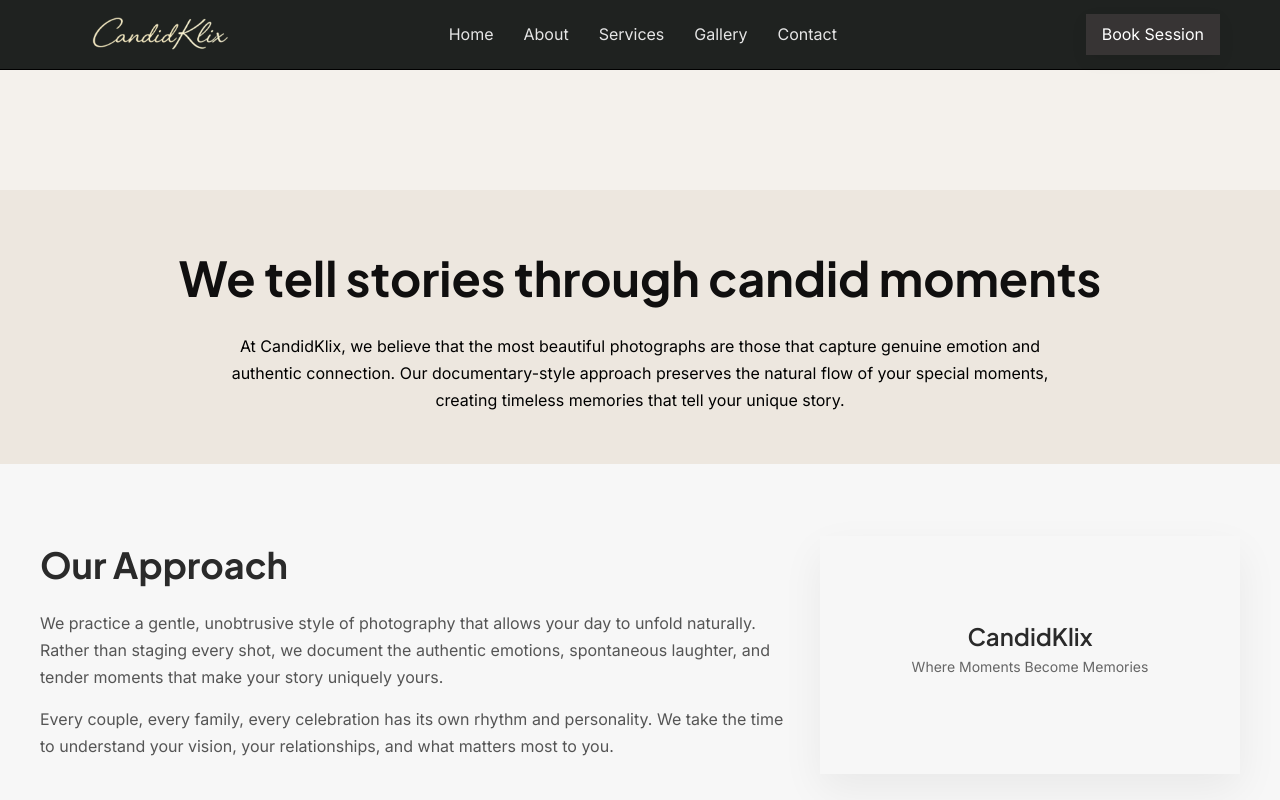
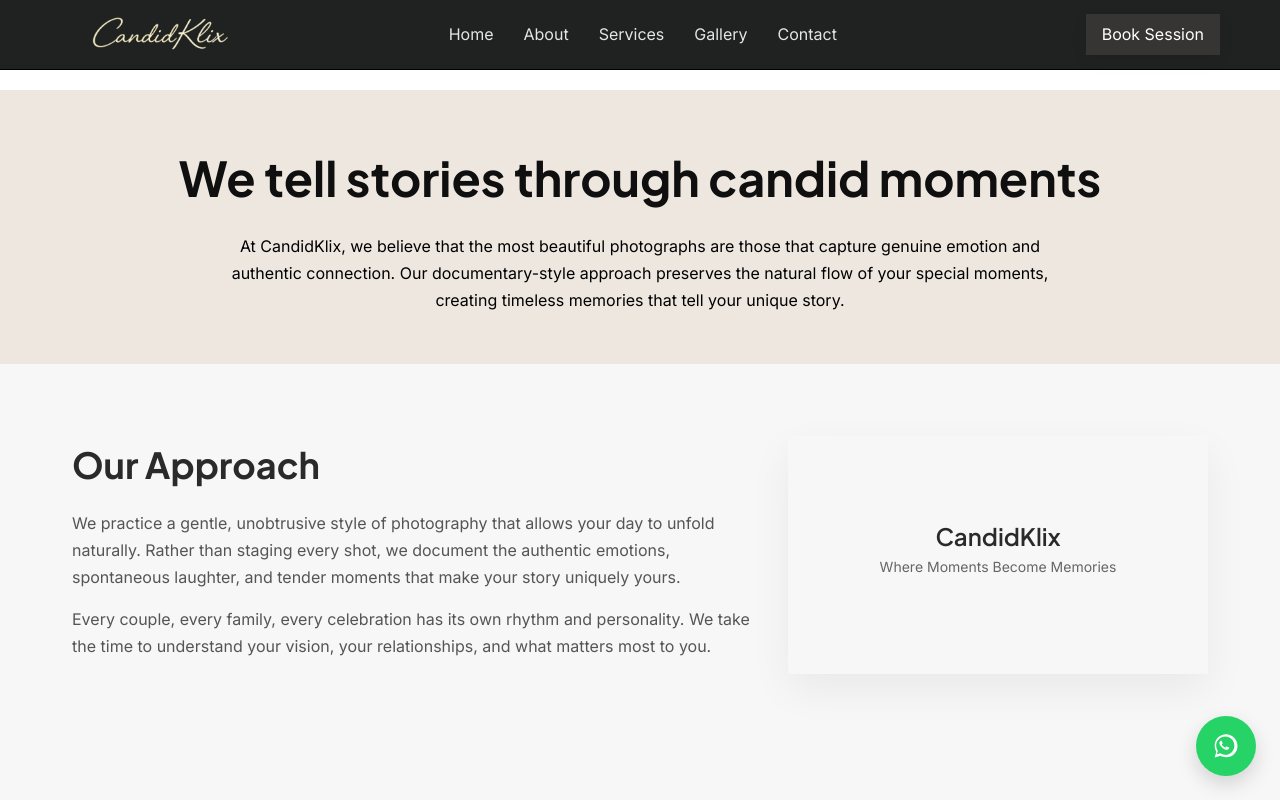
Before and after one commit to krantiinitonetech-tech/candidklix, a Next.js app: page /about in a window 1280 px wide. Shown: the top 800 px of the page. Built offline with nearby package versions, Linux system fonts and the light colour scheme.

Commit message:
Video Section Update

```diff
--- a/src/app/globals.css
+++ b/src/app/globals.css
@@ -44,6 +44,16 @@ html, body {
   --breadcrumb-font: Inter, system-ui, -apple-system, "Segoe UI", Roboto, "Helvetica Neue", Arial, sans-serif;
 }
 
+@media (max-width: 768px) {
+  :root {
+    --fs-h1: clamp(1.8rem, 7vw, 2.2rem);
+    --fs-h2: clamp(1.5rem, 6vw, 1.9rem);
+    --fs-h3: clamp(1.25rem, 5vw, 1.5rem);
+    --fs-h4: clamp(1.1rem, 4.5vw, 1.25rem);
+    --fs-body: 15px;
+  }
+}
+
 
 
 
@@ -153,6 +163,10 @@ h1,h2,h3,h4,h5,h6,
 /* Terms & Conditions page (match site theme) */
 .terms-root { color: var(--text-body); background:#f7f7f7; }
 .container { max-width: 1100px; margin: 0 auto; padding: 0 20px; box-sizing: border-box; }
+
+@media (max-width: 640px) {
+  .container { padding: 0 16px; }
+}
 
 .terms-hero {
   padding: 48px 30px;
@@ -346,6 +360,8 @@ background: #252323;
   .brand-logo { width: 30px; height: 30px; }
   .brand-text { font-size: 16px; }
   .btn-cta { padding: 8px 12px; font-size: 14px; }
+  .brand-logo-wrapper,
+  .logo-fill { min-width: 112px; }
 }
 
 /* Figma-accurate footer styles */
@@ -367,7 +383,7 @@ background: #252323;
 
 /* ---- GRID FIX: 4 columns on desktop, 2 on tablet, 1 on mobile ---- */
 .footer-grid {
-  max-width: 1200px;
+  max-width: 1370px;
   margin: 0 auto;
   padding: 0 48px 48px;
   display: grid;
@@ -459,6 +475,7 @@ background: #252323;
   text-decoration: none;
   color: inherit;
   color: #ffffff;
+  gap : 4px;
 }
 
 .footer-list a:hover {
@@ -604,6 +621,7 @@ background: #252323;
 .hero-figma {
   position: relative;
   height: 90vh;
+  height: 90svh;
   min-height: 640px;
   width: 100%;
   overflow: hidden;
@@ -636,6 +654,7 @@ background: #252323;
 @media (max-width: 1024px) {
   .hero-figma {
     height: 80vh;
+    height: 80svh;
     min-height: 520px;
   }
 }
@@ -643,35 +662,21 @@ background: #252323;
 @media (max-width: 640px) {
   .hero-figma {
     height: 70vh;
+    height: 70svh;
     min-height: 420px;
   }
 }
-
-
-
-
-
-
-
-
-
-
-
-
-
-
-
-
-
-
-
-
 
 /* ===== ABOUT SECTION — Editorial Redesign ===== */
 
 .about-root {
   background: #f4f1ec;          /* beige background */
-  padding: 100px 0;
+  padding: 0px 0;
+}
+
+.about-roots{
+  background: #f4f1ec;          /* beige background */
+  padding: 50px 0;
 }
 
 .container {
@@ -698,7 +703,7 @@ background: #252323;
 /* Text Column */
 .about-title {
   font-family: var(--font-heading, serif);
-  font-size: 36px;
+  font-size: 48px;
   font-weight: 500;
   margin-bottom: 28px;
   color: #222;
@@ -746,12 +751,18 @@ background: #252323;
 
   .about-title {
     font-size: 28px;
+    text-align: center;   /* <-- Added line */
   }
 
   .about-paragraphs p {
     font-size: 15px;
   }
-}
+
+  .about-image {
+    height: min(72vw, 420px);
+  }
+}
+
 
 
 
@@ -834,10 +845,7 @@ background: #252323;
   background: #ebe6df;
   padding: 50px 60px;
   position: relative;
-  .services-list-card {
   height: 100%;
-}
-
 }
 
 .service-item {
@@ -921,13 +929,173 @@ background: #252323;
     height: 200px;
   }
 
+  .service-item {
+    font-size: 16px;
+    padding: 14px 0;
+  }
+
   .dots {
     display: none;
   }
 }
 
-
-
+/* ===== FILMS SECTION ===== */
+
+.films-root {
+  position: relative;
+  background: #ebe6df;
+  padding: 30px 0;
+  overflow: hidden;
+}
+
+/* Subtle soft radial glow */
+.films-root::before {
+  content: "";
+  position: absolute;
+  width: 500px;
+  height: 500px;
+  top: -120px;
+  right: -120px;
+  background: radial-gradient(circle, rgba(233,227,220,0.6) 0%, rgba(255,255,255,0) 70%);
+  z-index: 0;
+}
+.films-video-embed iframe {
+  position: relative;
+  z-index: 2;
+}
+/* Light dotted decorative element */
+.films-root::after {
+  content: "";
+  position: absolute;
+  width: 240px;
+  height: 240px;
+  bottom: -60px;
+  left: -60px;
+  background-image: radial-gradient(#e6dfd6 2px, transparent 2px);
+  background-size: 16px 16px;
+  opacity: 0.4;
+  border-radius: 50%;
+  z-index: 0;
+}
+
+.films-container {
+  max-width: 1200px;
+  margin: 0 auto;
+  padding: 0 32px;
+  text-align: center;
+
+}
+
+.films-title {
+  font-family: var(--font-heading, serif);
+  font-size: 48px;
+  margin-bottom: 30px;
+  color: #222;
+  font-weight: 500;
+}
+
+.films-video-wrapper {
+  display: flex;
+  justify-content: center;
+}
+
+.films-video-thumb {
+  position: relative;
+  width: 100%;
+  max-width: 1000px;
+  aspect-ratio: 16 / 9;
+  overflow: hidden;
+}
+
+.films-video-thumb img {
+  width: 100%;
+  height: 100%;
+  object-fit: cover;
+}
+
+.films-play-overlay {
+  position: absolute;
+  inset: 0;
+  display: flex;
+  align-items: center;
+  justify-content: center;
+  font-size: 60px;
+  color: rgba(255,255,255,0.85);
+  background: rgba(0,0,0,0.15);
+  cursor: pointer;
+}
+
+/* === Updated Films Video Size (Editorial Medium Layout) === */
+
+.films-video-embed {
+  position: relative;
+  width: 100%;
+  max-width: 1100px;   /* Increased from 1000px */
+  aspect-ratio: 16 / 9;
+  margin: 0 auto;
+}
+
+.films-video-embed iframe {
+  width: 100%;
+  height: 100%;
+  border: none;
+  border-radius: 0px;   /* subtle polish */
+  box-shadow: 0 20px 50px rgba(0, 0, 0, 0.08);
+}
+
+.films-actions {
+  margin-top: 40px;
+}
+
+.films-btn {
+  display: inline-block;
+  padding: 12px 34px;
+  background: #222;
+  color: #fff;
+  text-decoration: none;
+  font-weight: 500;
+  letter-spacing: 1px;
+  transition: 0.3s ease;
+}
+
+.films-btn:hover {
+  background: #000;
+}
+
+/* Responsive */
+@media (max-width: 768px) {
+  .films-root {
+    padding: 50px 0;
+  }
+
+  .films-title {
+    font-size: 32px;
+  }
+
+  .films-container {
+    padding: 0 20px;
+  }
+}
+
+/* ===== Dotted Accent – Top Right of Video ===== */
+
+.films-video-embed {
+  position: relative;   /* already exists, keep it */
+}
+
+/* Corner dotted pattern */
+.films-video-embed::after {
+  content: "";
+  position: absolute;
+  top: -35px;        /* adjust position */
+  right: -35px;      /* adjust position */
+  width: 160px;
+  height: 160px;
+  background-image: radial-gradient(#cfc8bf 2px, transparent 2px);
+  background-size: 16px 16px;
+  opacity: 0.5;
+  z-index: 0;
+}
 
 /* Gallery section */
 
@@ -990,6 +1158,10 @@ background: #252323;
   .slider-tile {
     min-width: 220px;
     height: 300px;
+  }
+
+  .slider-arrow {
+    display: none;
   }
 }
 
@@ -1066,7 +1238,7 @@ background: #252323;
 .testimonials-title {
   text-align: center;
   font-family: var(--font-heading, serif);
-  font-size: 40px;
+  font-size: 48px;
   margin-bottom: 60px;
   color: #222;
     font-weight: 500;
@@ -1095,7 +1267,7 @@ background: #252323;
   position: relative;
   width: 100%;
   height: 260px;              /* smaller mobile image */
-  border-radius: 12px;
+  /* border-radius: 12px; */
   overflow: hidden;
 }
 
@@ -1108,7 +1280,7 @@ background: #252323;
 .testimonial-card {
   background: #eae5df;
   padding: 30px;
-  border-radius: 12px;
+  /* border-radius: 12px; */
   box-shadow: 0 15px 35px rgba(0,0,0,0.05);
   margin: 0;                 /* remove overlap */
 }
@@ -1253,12 +1425,32 @@ background: #252323;
   transition: 0.4s ease;
 }
 
+
+/* ===== Category Gallery Responsive Grid ===== */
+
+.category-gallery-grid {
+  grid-template-columns: 1fr; /* Mobile default */
+}
+
+@media (min-width: 768px) {
+  .category-gallery-grid {
+    grid-template-columns: repeat(2, 1fr); /* Tablet */
+  }
+}
+
+@media (min-width: 1024px) {
+  .category-gallery-grid {
+    grid-template-columns: repeat(3, 1fr); /* Desktop */
+  }
+}
+
 /* ===== Responsive ===== */
 
 @media (max-width: 900px) {
   .gallery-grid {
     grid-template-columns: 1fr;
     gap: 50px;
+    margin: 48px auto;
   }
 
   .gallery-image {
@@ -1267,6 +1459,25 @@ background: #252323;
 
   .gallery-hero h1 {
     font-size: 36px;
+  }
+}
+
+@media (max-width: 540px) {
+  .gallery-hero {
+    padding: 24px 16px;
+  }
+
+  .gallery-hero h1 {
+    font-size: 32px;
+    margin-bottom: 10px;
+  }
+
+  .gallery-hero p {
+    font-size: 15px;
+  }
+
+  .gallery-image {
+    height: 260px;
   }
 }
 
@@ -1335,6 +1546,13 @@ background: #252323;
   .service-media { height:180px; border-radius:12px; }
   .service-body { padding:20px; }
   .service-title { font-size:20px; }
+  .service-actions {
+    width: 100%;
+    flex-direction: column;
+  }
+  .service-actions .btn {
+    width: 100%;
+  }
 }
 
 /* Why choose us section styles */
@@ -1490,6 +1708,27 @@ background: #252323;
 html, body {
   overflow-x: hidden;
   width: 100%;
+}
+
+/* === Floating WhatsApp Button === */
+.whatsapp-float {
+  position: fixed;
+  bottom: 24px;
+  right: 24px;
+  width: 60px;
+  height: 60px;
+  background: #25D366;
+  border-radius: 50%;
+  display: flex;
+  align-items: center;
+  justify-content: center;
+  box-shadow: 0 8px 20px rgba(0,0,0,0.15);
+  z-index: 9999;
+  transition: transform 0.2s ease;
+}
+
+.whatsapp-float:hover {
+  transform: scale(1.1);
 }
 
 /* Booking form styles  */
--- a/src/app/layout.tsx
+++ b/src/app/layout.tsx
@@ -39,7 +39,28 @@ export default function RootLayout({ children }: { children: React.ReactNode })
       <body>
         <Header />
         <main>{children}</main>
+  {/* === Floating WhatsApp Button === */}
+<a
+  href="https://wa.me/18165902011"
+  target="_blank"
+  rel="noopener noreferrer"
+  aria-label="Chat on WhatsApp"
+  className="whatsapp-float"
+>
+  <svg
+    xmlns="http://www.w3.org/2000/svg"
+    viewBox="0 0 32 32"
+    width="28"
+    height="28"
+  >
+    <path
+      fill="white"
+      d="M19.11 17.39c-.28-.14-1.64-.81-1.89-.9-.25-.09-.43-.14-.61.14-.18.28-.7.9-.86 1.08-.16.18-.32.2-.6.07-.28-.14-1.18-.43-2.25-1.37-.83-.74-1.39-1.66-1.55-1.94-.16-.28-.02-.43.12-.57.12-.12.28-.32.41-.48.14-.16.18-.28.27-.46.09-.18.05-.34-.02-.48-.07-.14-.61-1.47-.84-2.02-.22-.53-.44-.46-.61-.47l-.52-.01c-.18 0-.48.07-.73.34-.25.28-.96.94-.96 2.3 0 1.35.98 2.66 1.12 2.84.14.18 1.94 2.96 4.7 4.15.66.28 1.18.45 1.58.58.66.21 1.26.18 1.74.11.53-.08 1.64-.67 1.87-1.31.23-.64.23-1.19.16-1.31-.07-.12-.25-.19-.53-.33zM16.02 2.67C8.87 2.67 3.07 8.47 3.07 15.62c0 2.43.64 4.79 1.86 6.86L3 29l6.69-1.75c1.99 1.09 4.25 1.66 6.53 1.66 7.15 0 12.95-5.8 12.95-12.95S23.17 2.67 16.02 2.67zm0 23.64c-2.12 0-4.2-.57-6.01-1.65l-.43-.25-3.97 1.04 1.06-3.87-.28-.45a10.35 10.35 0 01-1.61-5.51c0-5.73 4.66-10.39 10.39-10.39s10.39 4.66 10.39 10.39-4.66 10.39-10.39 10.39z"
+    />
+  </svg>
+</a>
         <Footer />
+
       </body>
     </html>
   )
--- a/src/app/page.tsx
+++ b/src/app/page.tsx
@@ -14,7 +14,8 @@ import Philosophy from "@/components/Philosophy";
 import Services from "@/components/Services";
 import Gallery from "@/components/Gallery";
 import Testimonials from "@/components/Testimonials";
-import Philosophy2 from "@/components/Philosophy2";
+// import Philosophy2 from "@/components/Philosophy2";
+import Films from "@/components/Films";
 
 import { Import } from "lucide-react";
 
@@ -25,10 +26,14 @@ export default function HomePage() {
       <About />
       <Philosophy />
       <Gallery />
+
+
       <section id="services" className="your-services-class">
-<Services /></section>
+  <Services />
+</section>
 
-      <Philosophy2 />
+<Films />   {/* === New Films Section Added === */}
+      {/* <Philosophy2 /> */}
       <Testimonials />
     </div>
   );
--- a/src/components/About.tsx
+++ b/src/components/About.tsx
@@ -6,7 +6,7 @@ import Image from "next/image";
 
 export default function About(): React.ReactElement {
   return (
-    <section aria-labelledby="about-heading" className="about-root">
+    <section aria-labelledby="about-heading" className="about-roots">
       <div className="container">
         <div className="about-grid">
           {/* Left: Text */}
--- /dev/null
+++ b/src/components/Films.tsx
@@ -0,0 +1,34 @@
+"use client";
+
+export default function Films() {
+  return (
+    <section className="films-root">
+      <div className="films-container">
+        <h2 className="films-title">Films</h2>
+
+        <div className="films-video-wrapper">
+          <div className="films-video-embed">
+            <iframe
+              src="https://www.youtube.com/embed/dMNc1nwq-UM"
+              title="CandidKlix Film"
+              frameBorder="0"
+              allow="accelerometer; autoplay; clipboard-write; encrypted-media; gyroscope; picture-in-picture"
+              allowFullScreen
+            ></iframe>
+          </div>
+        </div>
+
+        <div className="films-actions">
+          <a
+            href="https://www.youtube.com/@pradeepkpottumuthu9895"
+            target="_blank"
+            rel="noopener noreferrer"
+            className="films-btn"
+          >
+            View All
+          </a>
+        </div>
+      </div>
+    </section>
+  );
+}
```
Also changed, not shown: src/app/about/page.jsx (+9 -5 lines), src/app/booking/page.tsx (+24 -8 lines), src/app/contact/page.tsx (+8 -8 lines), src/app/gallery/[category]/page.jsx (+22 -9 lines), src/components/footer.tsx (+22 -2 lines), src/components/header.jsx (+6 -6 lines).
